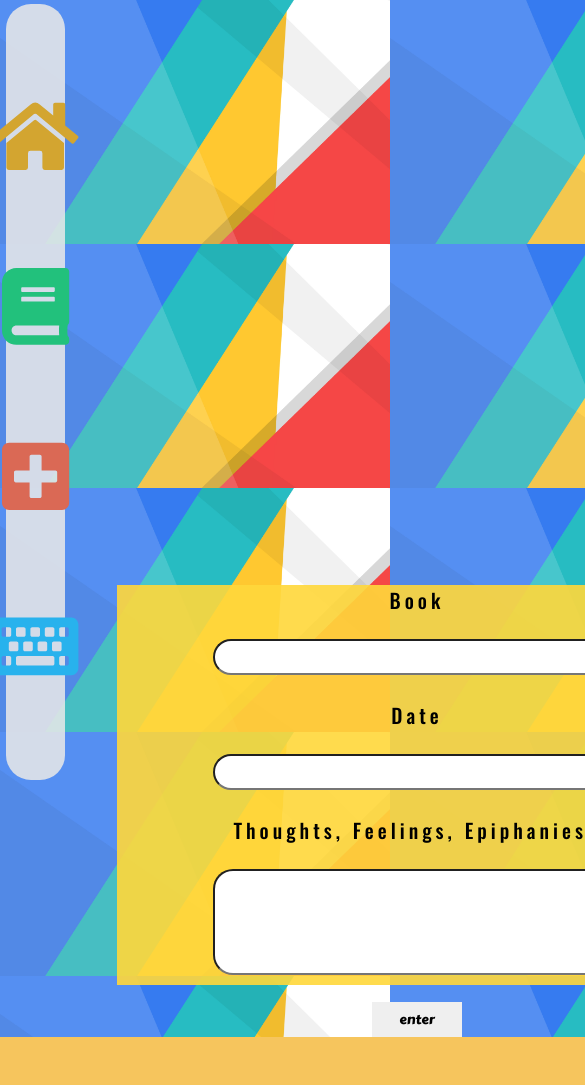
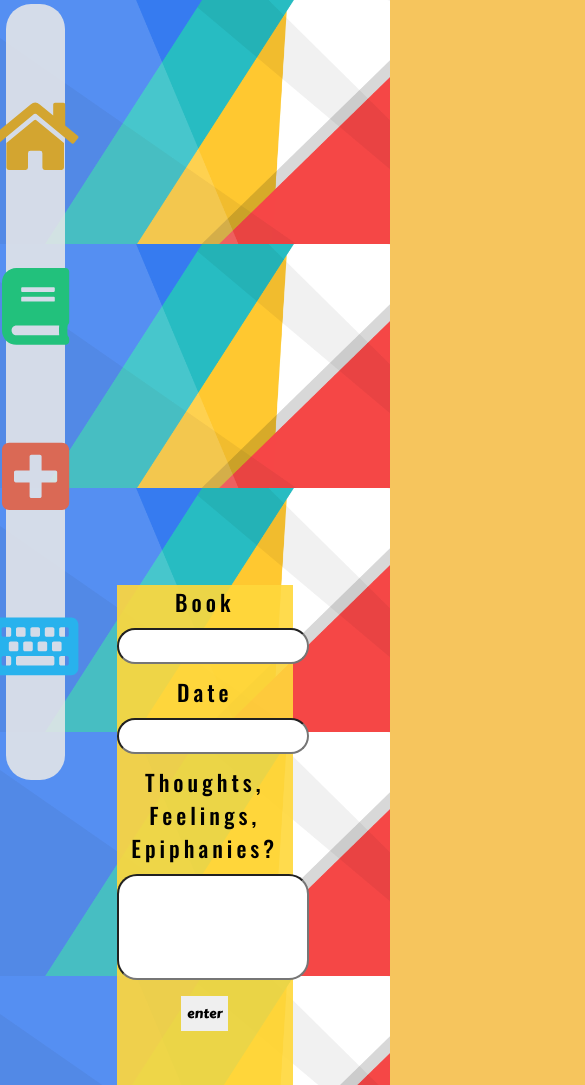
Before and after one commit to shelby-frolycoding/bookends, a React (Create React App) app: page /log in a window 390 px wide. Shown: the top 1085 px of the page, 585 px wide, since content can reach past the window. Before the commit the page ends 1037 px from the top, so only its background shows below. Built offline with nearby package versions, Linux system fonts and the light colour scheme; no server answers.

Commit message:
more mobile stuf

```diff
--- a/src/Components/Log.css
+++ b/src/Components/Log.css
@@ -1,11 +1,11 @@
 .log-input {
 font-family: 'Oswald', sans-serif;
-width: 400px;
+width: 105%;
 }
 
 .thought-input {
 height: 100px;
-width: 400px;
+width: 105%;
 }
 
 .log-form {
@@ -15,8 +15,8 @@ width: 400px;
 }
 .add-log {
 
-width: 600px;
-height: 400px;
+width: 45%;
+height: 500px;
 background-color: rgba(255, 216, 59, 0.906);
 display: flex;
 justify-content: center;
@@ -25,11 +25,11 @@ margin-left: 30%;
 margin-top: -50%;
 color: black;
 font-family: 'Oswald', sans-serif;
-font-size: 20px;
+font-size: 140%;
 
 }
 .log-button {
-width: 90px;
+width: 27%;
 height: 35px;
 font-family: 'Carter One', cursive;
 border-style: none;
@@ -40,15 +40,15 @@ border-style: none;
   }
 
   .show-log {
-  width: 700px;
+  width: 50%;
   height: 500px;
   background-color: rgba(254, 254, 254, 0.899);
   text-align: left;
   justify-content: flex-start;
   display: flex;
-  margin-left: 27%;
-  margin-top: 60px;
-  margin-bottom: 20px;
+  margin-left: 28%;
+  margin-top: 7%;
+  margin-bottom: 5%;
   }
 .book-show {
 margin-left: -70%;
@@ -69,8 +69,9 @@ margin-left: -70%;
   .log-trash {
   border: none;
   background-color: transparent;
-  font-size: 20px;
+  font-size: 150%;
   padding-top: 2px;
+  margin-bottom: 2%;
 
   }
   .delete-log:hover {
```
Also changed, not shown: 1 other file (tests, documents, lock files or other folders).
